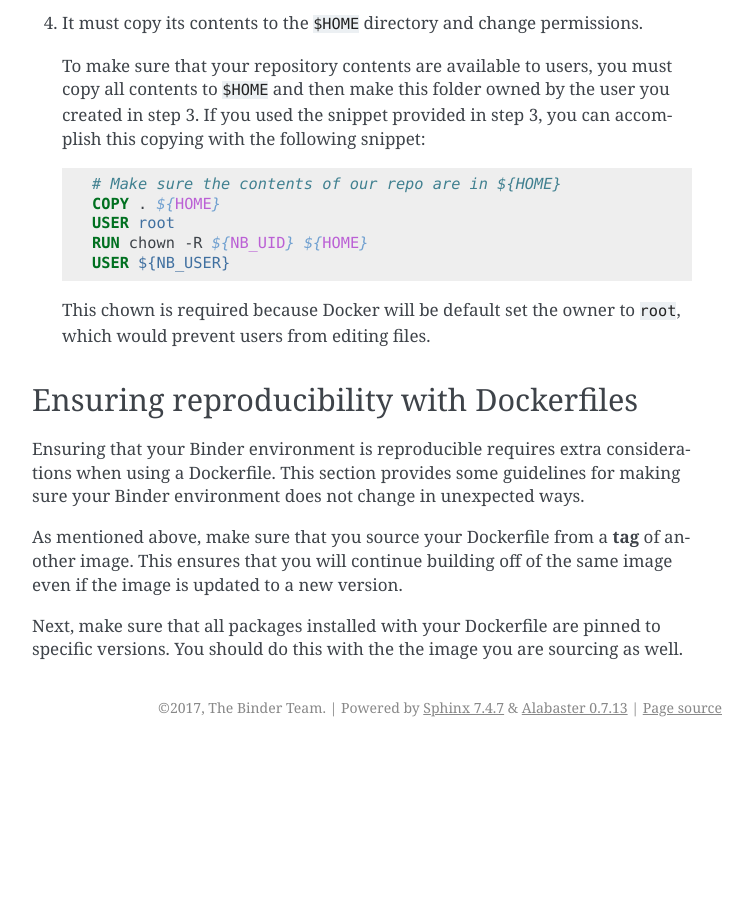
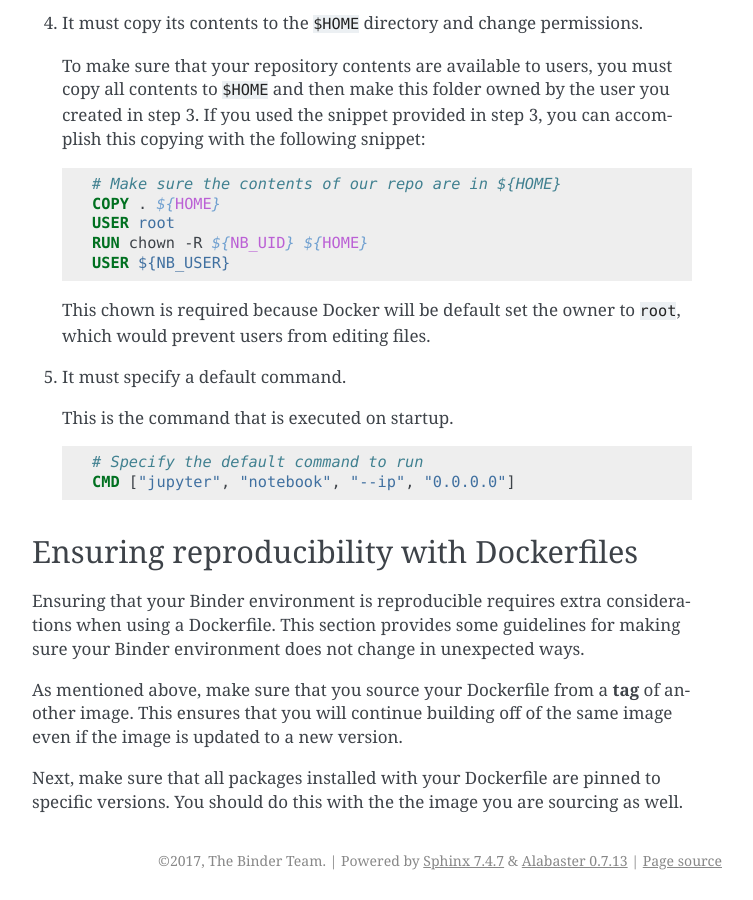
Before and after one commit to jupyterhub/mybinder.org-user-guide, a Sphinx documentation site: the page built from doc/dockerfile.rst, in a window 1280 px wide and 900 px high, scrolled down 2726 px. Shown: the whole window, without its empty margins (388-1141 px from the left). Built offline with Sphinx 7.4.7, drawn with Linux system fonts in a browser that asks for light colours; before the commit the page ends 3473 px from its top, so only the background shows below that.

Commit message:
Update dockerfile.rst
Include requirement of specifying `CMD`.

```diff
--- a/doc/dockerfile.rst
+++ b/doc/dockerfile.rst
@@ -155,6 +155,16 @@ For a Dockerfile to work on Binder, it must meet the following requirements:
    This chown is required because Docker will be default
    set the owner to ``root``, which would prevent users from editing files.
 
+5. It must specify a default command.
+
+   This is the command that is executed on startup.
+
+   .. code-block:: Dockerfile
+
+       # Specify the default command to run
+       CMD ["jupyter", "notebook", "--ip", "0.0.0.0"]
+
+
 Ensuring reproducibility with Dockerfiles
 -----------------------------------------
 
```
